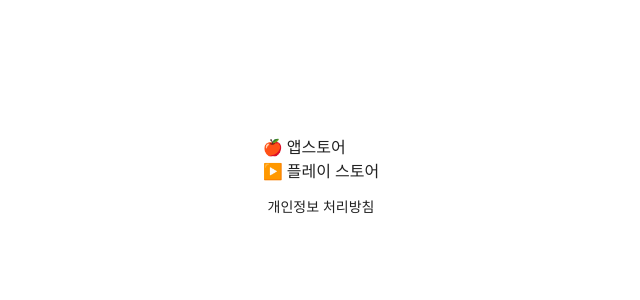
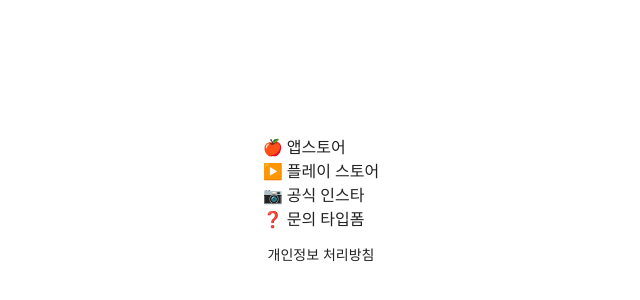
Before and after one commit to hyeoz/match-diary-web, a React (Vite) app: page / in a window 1280 px wide. Shown: the part 366-666 px from the top of the page, without its empty margins (319-959 px from the left). Built offline with nearby package versions, Linux system fonts and the light colour scheme; a web font is replaced by a local one.

Commit message:
add: 인스타, 타입폼 링크

```diff
--- a/src/App.tsx
+++ b/src/App.tsx
@@ -13,6 +13,12 @@ function Home() {
         </li>
         <li className='LinkItem'>
           <a href="https://play.google.com/store/apps/details?id=com.matchdiary.origin&hl=ko" target="_blank">▶️ 플레이 스토어</a>
+        </li>
+        <li className='LinkItem'>
+          <a href="https://www.instagram.com/match_diary_official/" target="_blank">📷 공식 인스타</a>
+        </li>
+        <li className='LinkItem'>
+          <a href="https://7l1do9o9tw0.typeform.com/to/ZjFUd41l" target="_blank">❓ 문의 타입폼</a>
         </li>
       </ul>
       <p className='PrivacyLink'><a href="/privacy">개인정보 처리방침</a></p>
```
